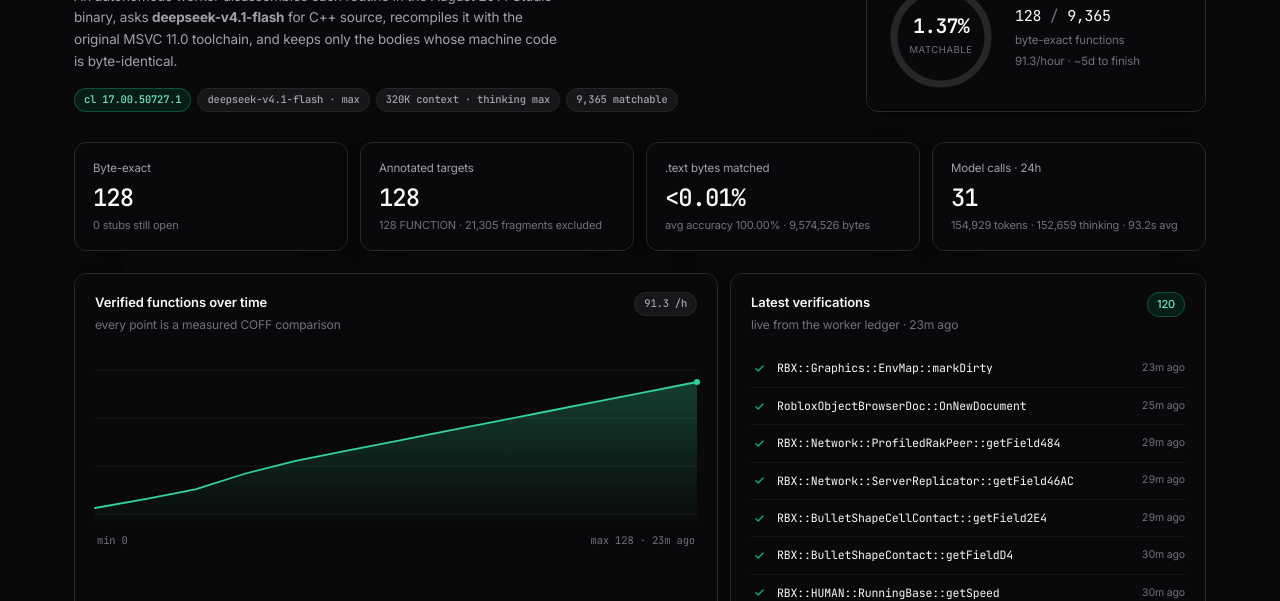
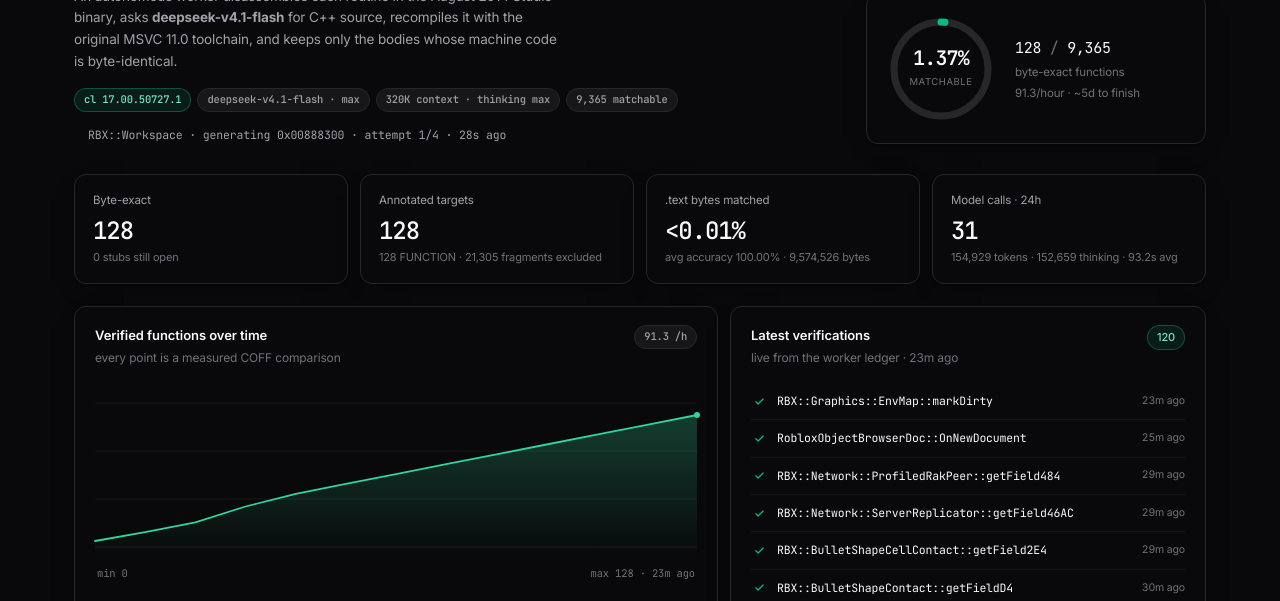
Before and after one commit to vibegod69420/OpenRBX-2014, a plain HTML site: page docs/index.html in a window 1280 px wide. Shown: the part 199-800 px from the top of the page. Drawn offline with Linux system fonts and the light colour scheme.

Commit message:
Worker sync: 128 byte-exact functions

```diff
--- a/docs/index.html
+++ b/docs/index.html
@@ -172,6 +172,9 @@
   .hero h2 em { font-style: normal; color: hsl(var(--subtle-foreground)); }
   .hero p { margin: 0; color: hsl(var(--muted-foreground)); max-width: 58ch; font-size: 13.5px; }
   .hero-chips { display: flex; flex-wrap: wrap; gap: 6px; margin-top: 16px; }
+  .worker { display: flex; align-items: center; gap: 8px; margin-top: 14px; font-family: var(--mono); font-size: 11.5px; color: hsl(var(--muted-foreground)); }
+  .worker .wd { width: 6px; height: 6px; border-radius: 50%; background: hsl(var(--subtle-foreground)); flex: none; }
+  .worker.live .wd { background: hsl(var(--success)); animation: pulse 1.8s ease-out infinite; }
 
   .gauge { min-width: 300px; flex: 0 0 340px; }
   .gauge-row { display: flex; align-items: center; gap: 20px; padding: 20px; }
@@ -442,6 +445,7 @@
           <span class="badge mono" id="chipCtx">320K context · thinking max</span>
           <span class="badge mono" id="chipTarget">9,365 matchable</span>
         </div>
+        <div class="worker" id="workerLine"><span class="wd"></span><span id="workerText">worker status unavailable</span></div>
       </div>
 
       <div class="card gauge">
@@ -1068,6 +1072,31 @@
     renderTable();
   }
 
+  // Liveness, not progress: a hard routine can occupy four model calls and look like a stall
+  // on a page that only counts verified matches.
+  async function refreshWorker() {
+    try {
+      const res = await fetch(`worker.json?ts=${Date.now()}`, { cache: "no-store" });
+      if (!res.ok) throw new Error("HTTP " + res.status);
+      const w = await res.json();
+      const box = $("workerLine");
+      const age = (Date.now() - parseStamp(w.ts)) / 1000;
+      if (!Number.isFinite(age)) return;
+      if (age < 600) {
+        box.classList.add("live");
+        const pctText = w.pct !== null && w.pct !== undefined ? ` · best ${Number(w.pct).toFixed(2)}%` : "";
+        $("workerText").textContent =
+          `${w.name ? w.name + " · " : ""}${w.state || "working"} ${w.address || ""} · attempt ${w.attempt || 1}/4${pctText} · ${ago(parseStamp(w.ts))}`;
+      } else {
+        box.classList.remove("live");
+        $("workerText").textContent =
+          `no worker heartbeat for ${Math.round(age / 60)}m — a difficult target can take several attempts`;
+      }
+    } catch {
+      /* heartbeat is optional; the rest of the page still works */
+    }
+  }
+
   async function refresh(initial = false) {
     if (state.paused && !initial) return;
     try {
@@ -1082,6 +1111,7 @@
         if (fresh.ok) state.all = (await fresh.json()).functions || state.all;
       }
       render();
+      refreshWorker();
       if (!initial) setTimeout(() => state.freshAddrs.clear(), 2400);
     } catch (err) {
       $("liveText").textContent = "offline";
--- /dev/null
+++ b/docs/worker.json
@@ -0,0 +1 @@
+{"state": "generating", "address": "0x00888300", "name": "RBX::Workspace", "attempt": 1, "pct": null, "ts": "2026-11-18T18:29:36"}
```
